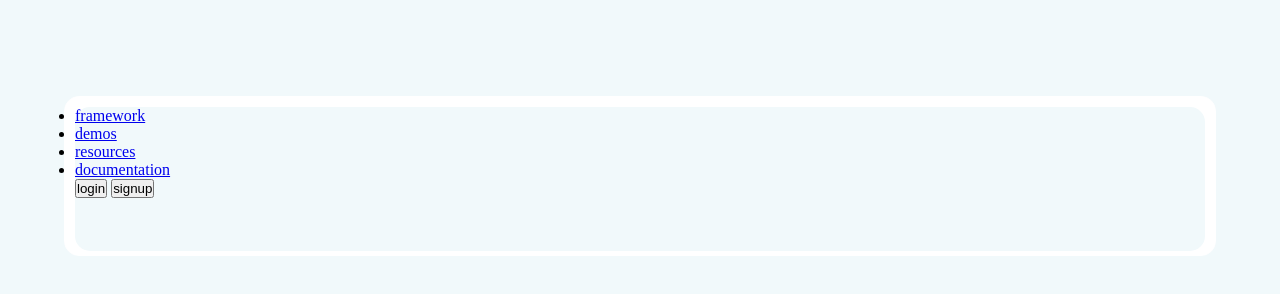
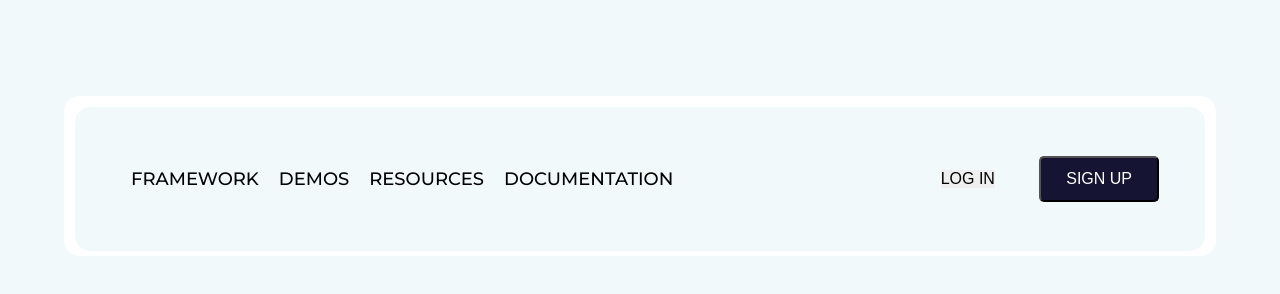
Before and after one commit to imsikun/Ui_designs, a plain HTML site: page menu_bar/index.html in a window 1280 px wide. Drawn offline with Linux system fonts and the light colour scheme.

```diff
--- a/menu_bar/index.html
+++ b/menu_bar/index.html
@@ -8,7 +8,7 @@
     <link rel="stylesheet" href="style.css" />
   </head>
   <body>
-    <div>
+    <div class="main">
       <nav>
         <ul>
           <li><a href="#">framework</a></li>
@@ -16,8 +16,10 @@
           <li><a href="#">resources</a></li>
           <li><a href="#">documentation</a></li>
         </ul>
-        <button class="btn btn-login">login</button>
-        <button class="btn btn-signup">signup</button>
+        <div class="utilities">
+          <button class="btn btn-login">log in</button>
+          <button class="btn btn-signup">sign up</button>
+        </div>
       </nav>
     </div>
   </body>
--- a/menu_bar/style.css
+++ b/menu_bar/style.css
@@ -1,3 +1,4 @@
+@import url('https://fonts.googleapis.com/css2?family=Montserrat:wght@300;500&display=swap');
 *,
 *::before,
 *::after {
@@ -9,21 +10,68 @@
 body,
 html {
   background-color: #f1f9fb;
+  font-family: 'Montserrat', sans-serif;
+  font-weight: 500;
 }
 
-div {
+
+
+.main {
   max-width: 90vw;
   height: 20vh;
   background: #fff;
   border: 1px solid #fff;
   margin: 6rem auto;
   border-radius: 15px;
+  padding: 10px;
 }
 
 nav {
   width: inherit;
   height: 18vh;
+  background: #F1F9FB;
+  border-radius: 15px;
+  display: flex;
+  justify-content: flex-end;
+  align-items: center;
+  padding: 6px;
+}
+nav ul{
+  display: flex;
+  justify-content: space-between;
+  align-items: center;
+  margin-left: 40px;
+  margin-right: auto;
+}
+nav ul li{
   margin: 10px;
-  background: #f1f9fb;
-  border-radius: 15px;
+  list-style-type: none;
 }
+nav ul li a{
+  text-decoration: none;
+  text-transform: uppercase;
+  font-size: 18px;
+  color: #000;
+  background-color: transparent;
+  overflow: hidden;
+}
+
+.utilities{
+  margin-right: 20px;
+}
+.btn{
+  margin: 20px;
+  font-size: 16px;
+  text-transform: uppercase;
+  cursor: pointer;
+}
+.btn-login{
+  border: none;
+  outline: none;
+}
+.btn-signup{
+  border-radius: 5px;
+  background-color: #151533;
+  padding: 12px 25px;
+  color: #fff;
+}
```
